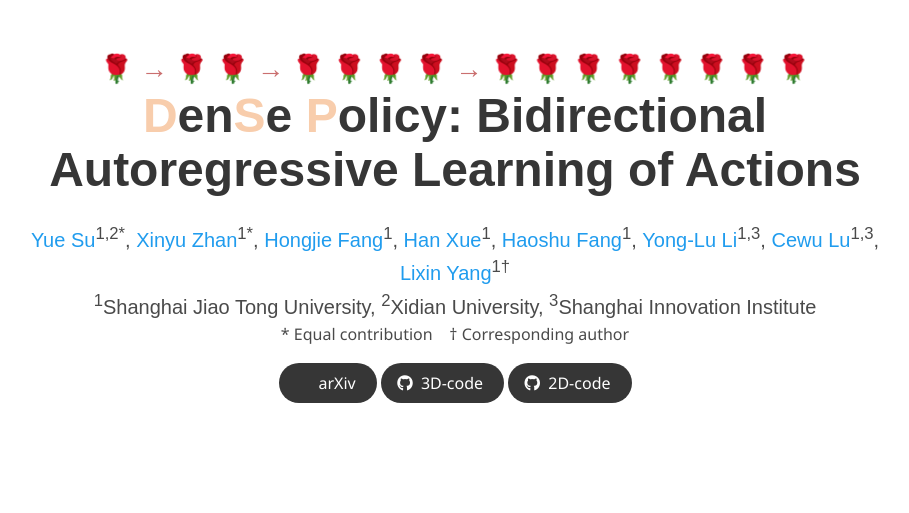
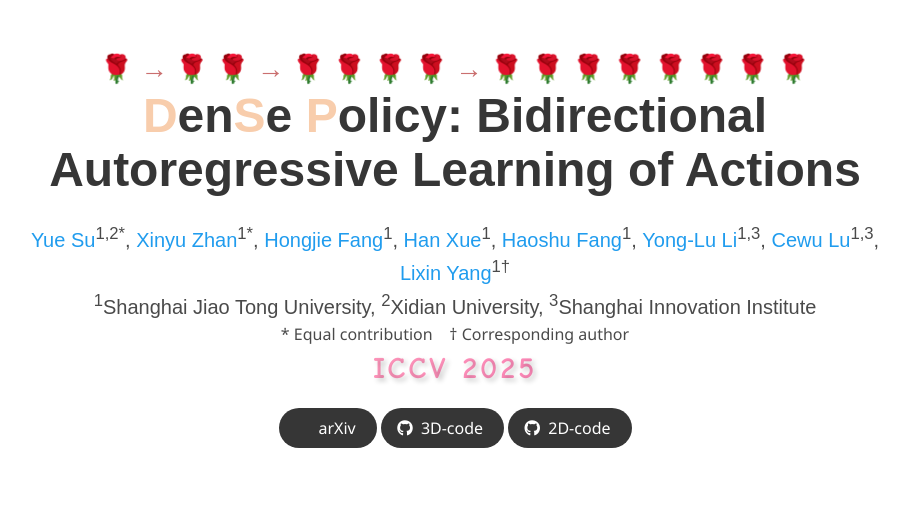
Before and after one commit to Selen-Suyue/DspNet, a plain HTML site: page index.html in a window 1280 px wide. Shown: the top 513 px of the page, without its empty margins (185-1094 px from the left). Drawn offline with nearby package versions, Linux system fonts and the light colour scheme; some icons are missing; a web font is replaced by a local one.

Commit message:
Update index.html

```diff
--- a/index.html
+++ b/index.html
@@ -92,6 +92,9 @@
             </div>
 
             * Equal contribution &nbsp;&nbsp; &dagger; Corresponding author
+            <div style="font-size: 30px; font-family: 'Comic Sans MS', cursive, sans-serif; font-weight: bold; text-transform: uppercase; color: pink; background: linear-gradient(135deg, #FFB6C1, #FF69B4);
+            -webkit-background-clip: text; color: transparent; text-align: center;
+            letter-spacing: 3px; text-shadow: 3px 3px 5px rgba(0, 0, 0, 0.2);">ICCV 2025</div>
             <div class="column has-text-centered">
               <div class="publication-links">
                 <span class="link-block">
```
